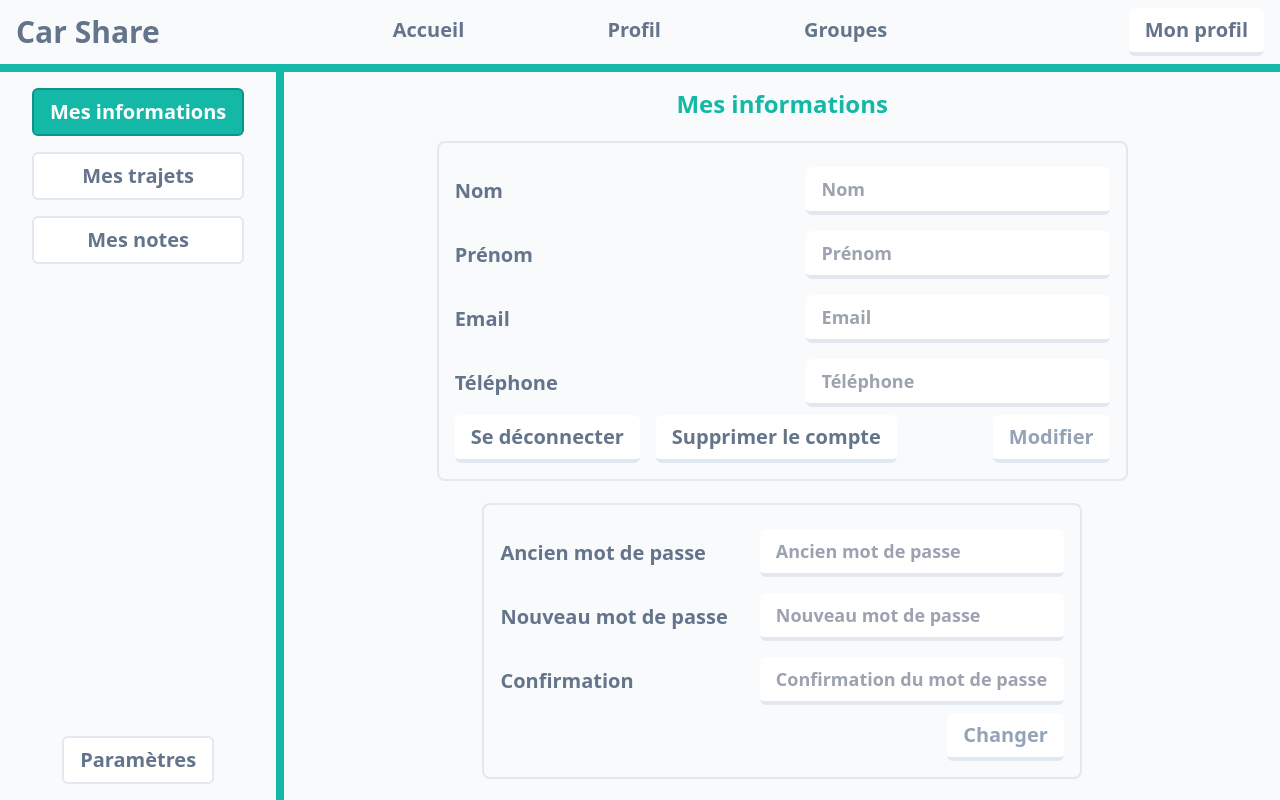
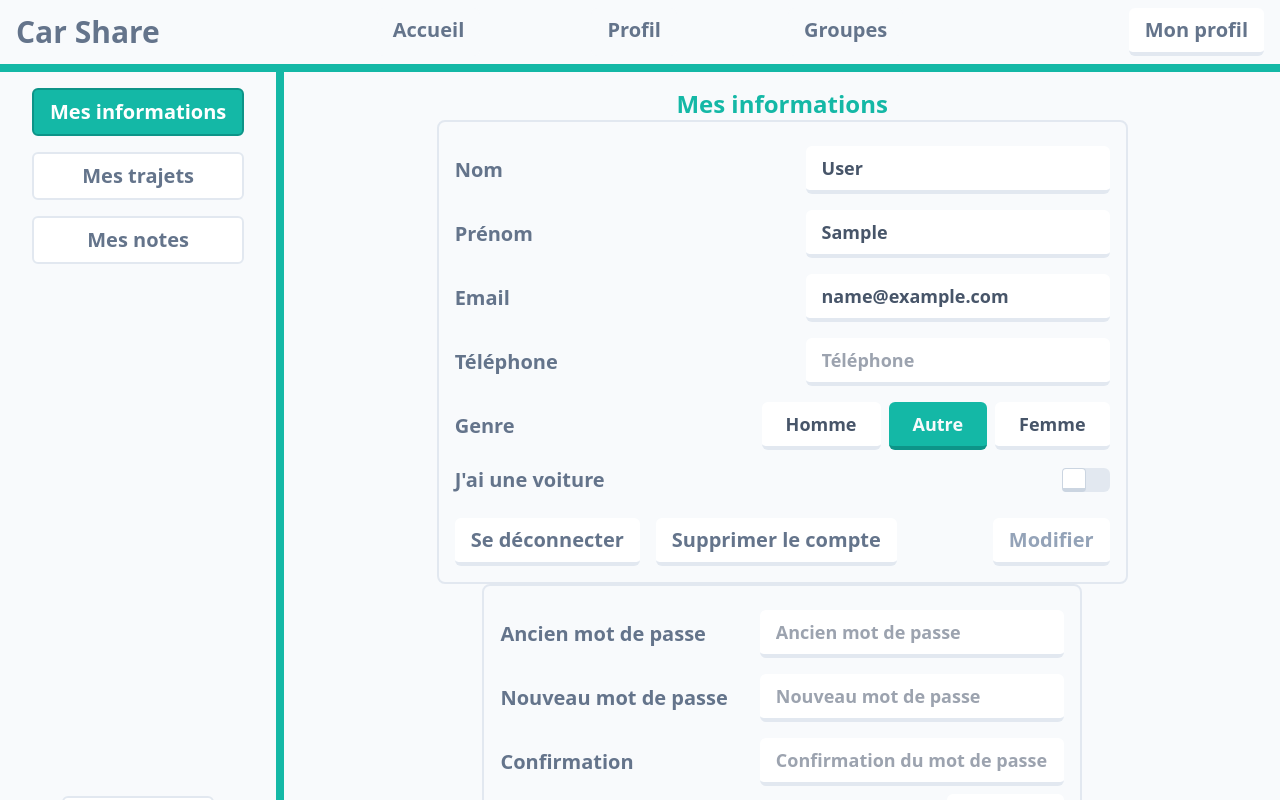
Before and after one commit to ActxLeToucan/carshare, a Vue app in the folder src/frontend/: page /profile in a window 1280 px wide. Built offline with nearby package versions, Linux system fonts and the light colour scheme; sample sign-in values are in the browser's storage.

Commit message:
Added fields to profile, fixed inputs

```diff
--- a/src/frontend/src/components/inputs/InputChoice.vue
+++ b/src/frontend/src/components/inputs/InputChoice.vue
@@ -4,13 +4,13 @@
             {{ label }}
         </label>
         <div>
-            <div class="md:flex hidden h-fit rounded-md font-bold text-lg whitespace-nowrap text-ellipsis hover:border-slate-300 transition-all focus:outline outline-transparent">
+            <div class="md:flex hidden h-fit rounded-md font-bold text-lg whitespace-nowrap text-ellipsis hover:border-slate-300 transition-all focus:outline outline-transparent space-x-2">
                 <button
                     v-for="el in this.elements"
                     :class="el.selected? ' text-slate-50 bg-teal-500 hover:bg-teal-600 border-teal-600 hover:border-teal-700 ' : ' bg-white text-slate-600 hover:bg-slate-100 border-slate-200 hover:border-slate-300 '"
                     :key="el.value"
                     v-on:click="this.setSelected(el.value)"
-                    class="flex h-fit border-b-4 rounded-md px-4 py-2 font-bold text-lg whitespace-nowrap text-ellipsis transition-all mx-2 cursor-pointer">
+                    class="flex h-fit border-b-4 rounded-md px-4 py-2 font-bold text-lg whitespace-nowrap text-ellipsis transition-all cursor-pointer">
                     <p class="text-lg text-center font-semibold px-2 mx-auto"> {{ el.label }} </p>
                 </button>
             </div>
--- a/src/frontend/src/components/inputs/InputSwitch.vue
+++ b/src/frontend/src/components/inputs/InputSwitch.vue
@@ -3,7 +3,7 @@
         <label class="flex text-xl text-slate-500 font-bold whitespace-nowrap text-ellipsis w-fit">
             {{ label }}
         </label>
-        <div class="flex grow h-fit justify-center items-center">
+        <div class="flex grow h-fit justify-end items-center">
             <button ref="switch" class="flex rounded-md bg-slate-200 w-12 h-fit cursor-pointer transition-all">
                 <div class="flex bg-white rounded h-6 w-6 translate-x-0 transition-all border border-b-4 border-slate-300"></div>
             </button>
--- a/src/frontend/src/views/Profile.vue
+++ b/src/frontend/src/views/Profile.vue
@@ -18,12 +18,14 @@
                         <div class="flex flex-col grow justify-evenly items-center">
                             <card class="flex flex-col">
                                 <div class="flex flex-col">
-                                    <input-text label="Nom" placeholder="Nom" :value="''"></input-text>
-                                    <input-text label="Prénom" placeholder="Prénom" :value="''"></input-text>
-                                    <input-text label="Email" placeholder="Email" :value="''"></input-text>
-                                    <input-text label="Téléphone" placeholder="Téléphone" :value="''"></input-text>
+                                    <input-text label="Nom" placeholder="Nom" :value="User.CurrentUser.lastName"></input-text>
+                                    <input-text label="Prénom" placeholder="Prénom" :value="User.CurrentUser.firstName"></input-text>
+                                    <input-text label="Email" placeholder="Email" :value="User.CurrentUser.email"></input-text>
+                                    <input-text label="Téléphone" placeholder="Téléphone" :value="User.CurrentUser.phone"></input-text>
+                                    <input-choice name="gender" label="Genre" :list="genres"></input-choice>
+                                    <input-switch name="hasCar" label="J'ai une voiture" :value="User.CurrentUser.hasCar"></input-switch>
                                 </div>
-                                <div class="flex space-x-4">
+                                <div class="flex space-x-4 mt-4">
                                     <button-block :action="disconnect"> Se déconnecter </button-block>
                                     <button-block :action="deleteAccount" color="red"> Supprimer le compte </button-block>
                                     <div class="flex grow justify-end pl-20">
@@ -73,6 +75,8 @@
 import Topbar from '../components/topbar/Topbar.vue';
 import ButtonBlock from '../components/inputs/ButtonBlock.vue';
 import ButtonTab from '../components/inputs/ButtonTab.vue';
+import InputChoice from '../components/inputs/InputChoice.vue';
+import InputSwitch from '../components/inputs/InputSwitch.vue';
 import TabWindow from '../components/cards/TabWindow.vue';
 import TabDiv from '../components/cards/TabDiv.vue';
 import Card from '../components/cards/Card.vue';
@@ -81,6 +85,12 @@ import User from '../scripts/User';
 import Popup from '../components/cards/Popup.vue';
 import API from '../scripts/API';
 import { Log } from '../scripts/Logs';
+
+const genres = [
+    { label: "Homme", value: 1, selected: User.CurrentUser.gender == 1 },
+    { label: "Autre", value: -1, selected: User.CurrentUser.gender == -1 },
+    { label: "Femme", value: 0, selected: User.CurrentUser.gender == 0 },
+];
 
 export default {
     components: {
@@ -91,11 +101,13 @@ export default {
         TabDiv,
         Card,
         InputText,
-        Popup
+        Popup,
+        InputChoice,
+        InputSwitch
     },
     name: 'Home',
     data() {
-        return {}
+        return { User, genres }
     },
     methods: {
         setDeletePopup(popup) {
```
